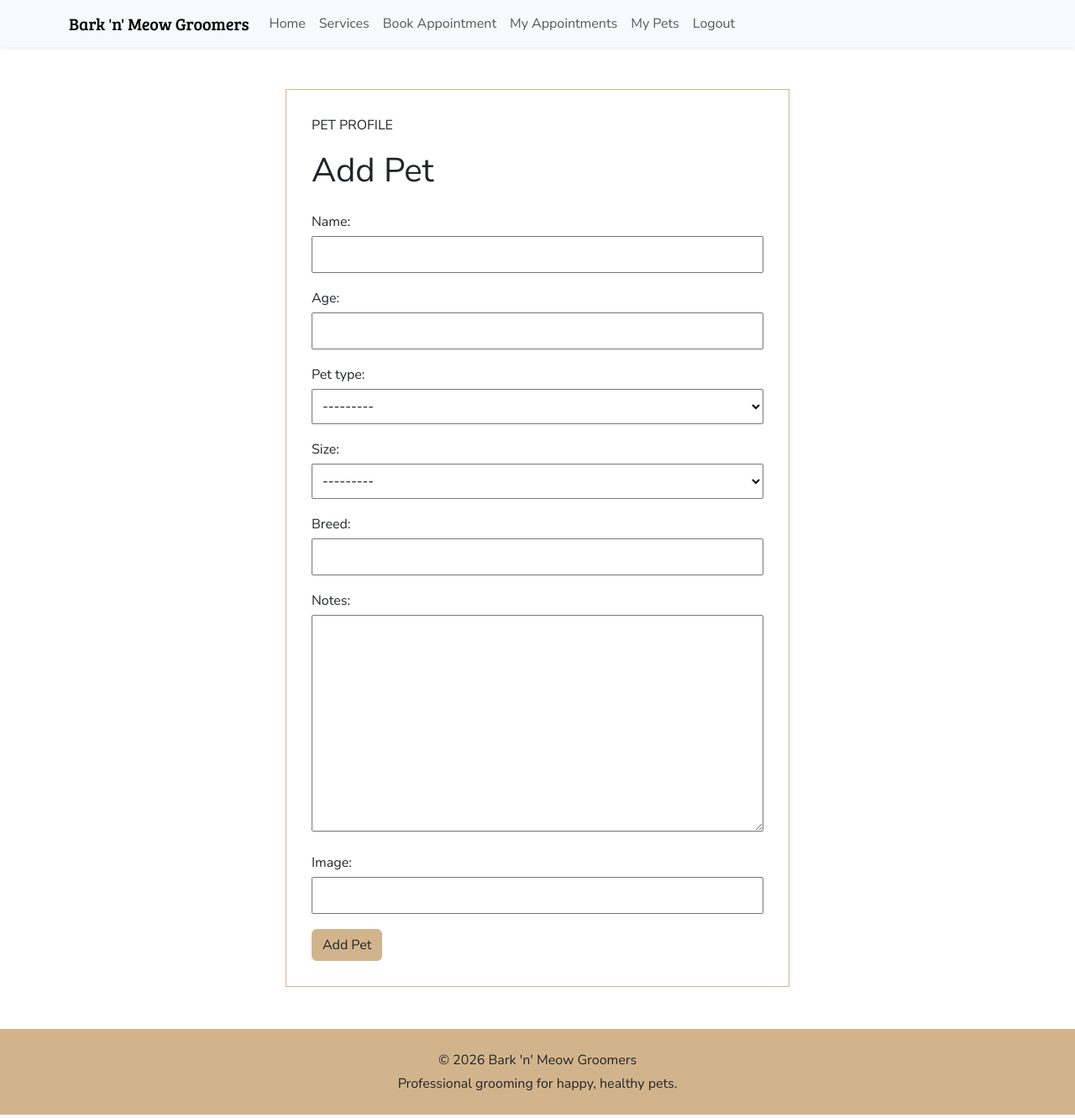
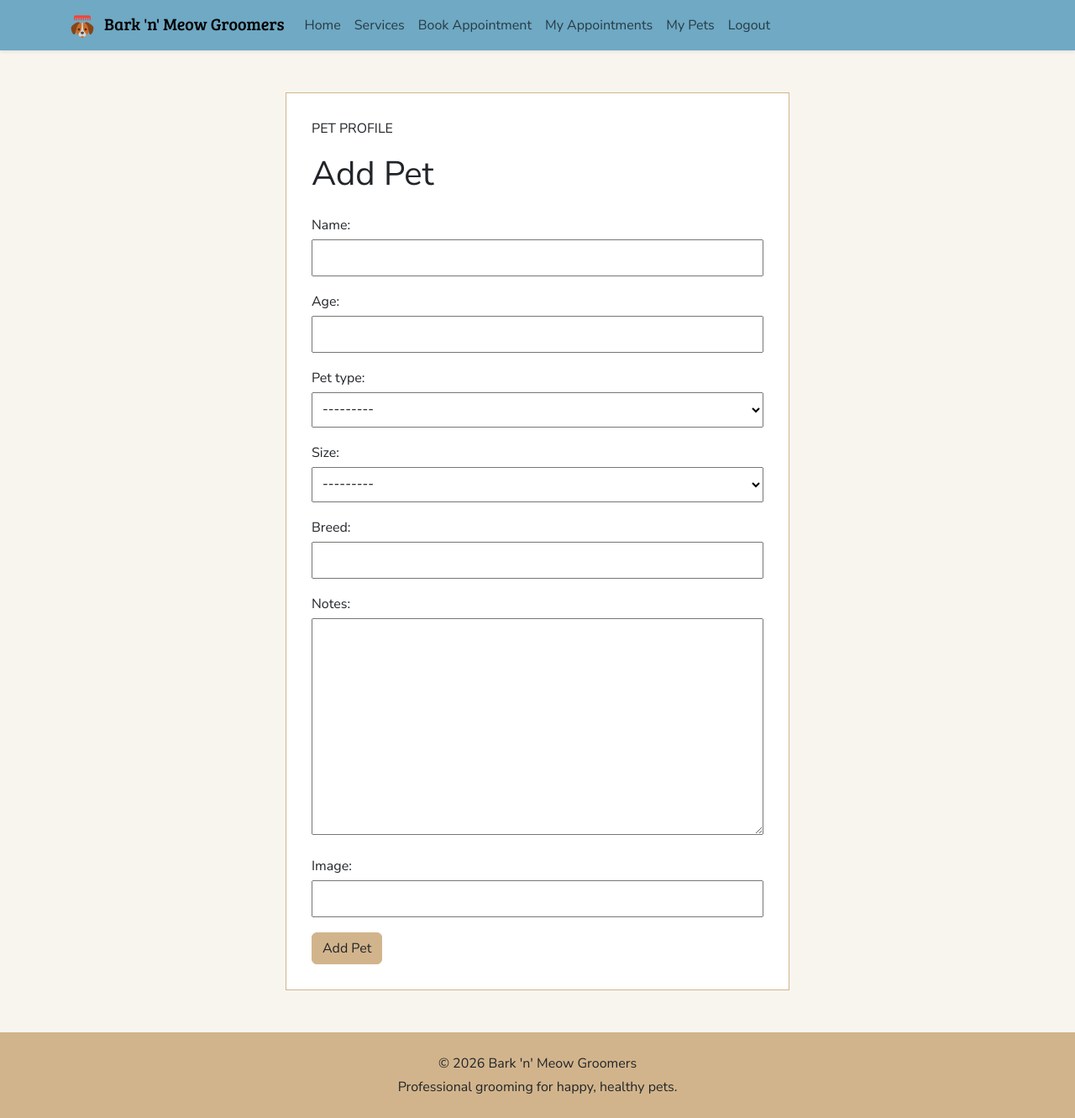
Before and after one commit to tadavis25/bark-n-meow-groomers, a Django app: page /add-pet/ in a window 1280 px wide. Shown: the whole page at 84% size. Run offline with Django 5.2, Linux system fonts and the light colour scheme; the visitor is signed in with stand-in values (Sample User, id 1).

Commit message:
Add style and navbar logo

```diff
--- a/static/css/style.css
+++ b/static/css/style.css
@@ -1,9 +1,22 @@
 body {
     font-family: "Nunito Sans", sans-serif;
+    background-color: #f8f5ef;
 }
 
 .navbar-brand {
     font-family: "Bree Serif", serif;
+
+}
+
+.navbar {
+    background-color: #6fa9c4;
+}
+
+.navbar-logo {
+    width: 32px;
+    height: 32px;
+    object-fit: contain;
+    margin-right: 6px;
 }
 
 /* Hero section */
--- a/templates/base.html
+++ b/templates/base.html
@@ -23,13 +23,18 @@
 </head>
 
 <body>
-    <nav class="navbar navbar-expand-lg bg-light shadow-sm">
+    <nav class="navbar navbar-expand-lg shadow-sm">
         <div class="container">
-            <a class="navbar-brand" href="{% url 'home' %}">Bark 'n' Meow Groomers</a>
-            <button class="navbar-toggler" type="button" data-bs-toggle="collapse" data-bs-target="#navbarNav"
+            <a class="navbar-brand" href="{% url 'home' %}">
+                <img src="{% static 'images/icons8-grooming-color-32.png' %}" alt="Dog with grooming comb"
+                    class="navbar-logo">
+                Bark 'n' Meow Groomers</a>
+
+                <button class="navbar-toggler" type="button" data-bs-toggle="collapse" data-bs-target="#navbarNav"
                 aria-controls="navbarNav" aria-expanded="false" aria-label="Toggle navigation">
                 <span class="navbar-toggler-icon"></span>
             </button>
+
             <div class="collapse navbar-collapse" id="navbarNav">
                 <ul class="navbar-nav">
                     <li class="nav-item">
```
Also changed, not shown: static/images/icons8-grooming-color-32.png (added).
